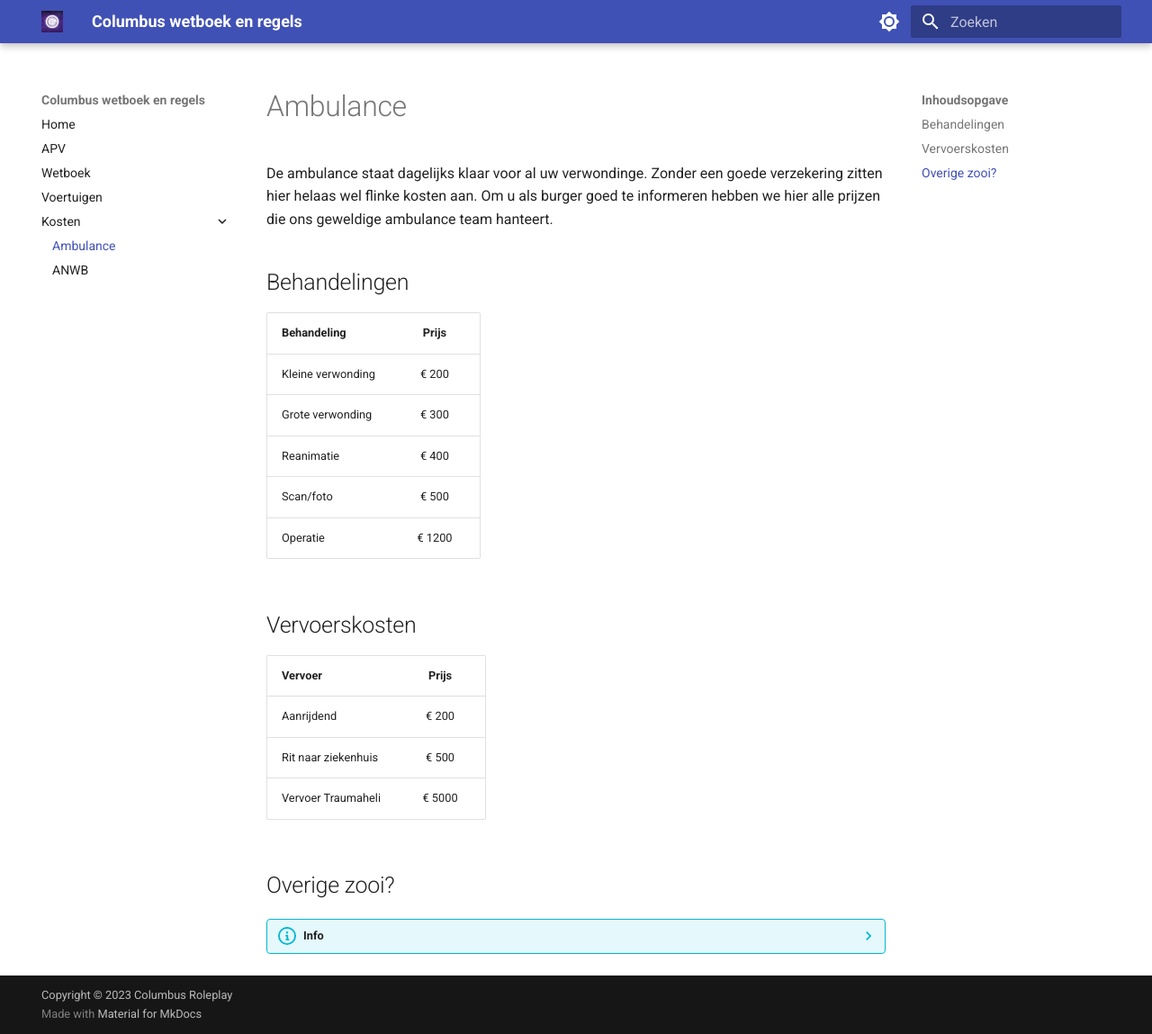
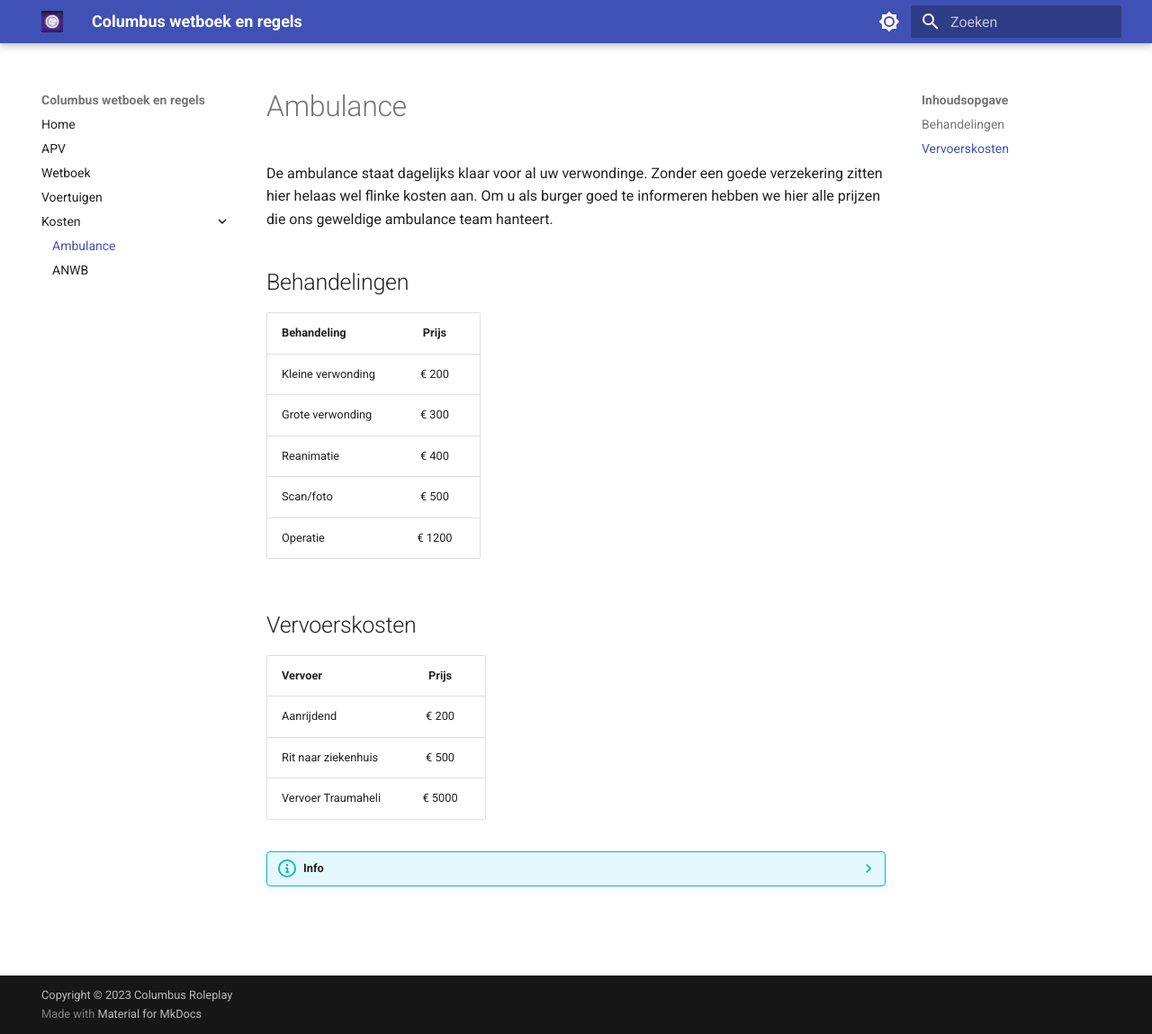
Before and after one commit to ColubmusRP/Regels-en-wetboek, an MkDocs documentation site: the page built from docs/kosten/ambulance.md, in a window 1280 px wide and 1149 px high. Shown: the whole window at 90% size. Built offline with MkDocs 1.6.1 and Material for MkDocs 9.7.7, drawn with Linux system fonts in a browser that asks for light colours.

Commit message:
aanpassing aan Ambulance kosten

```diff
--- a/docs/kosten/ambulance.md
+++ b/docs/kosten/ambulance.md
@@ -18,8 +18,6 @@ De ambulance staat dagelijks klaar voor al uw verwondinge. Zonder een goede verz
 | Rit naar ziekenhuis | € 500 |
 | Vervoer Traumaheli | € 5000 |
 
-## Overige zooi?
-
 ??? info
 
     Deze prijzen kunnen te allen tijde veranderd worden. Houdt dit dus goed in de gaten.
```
